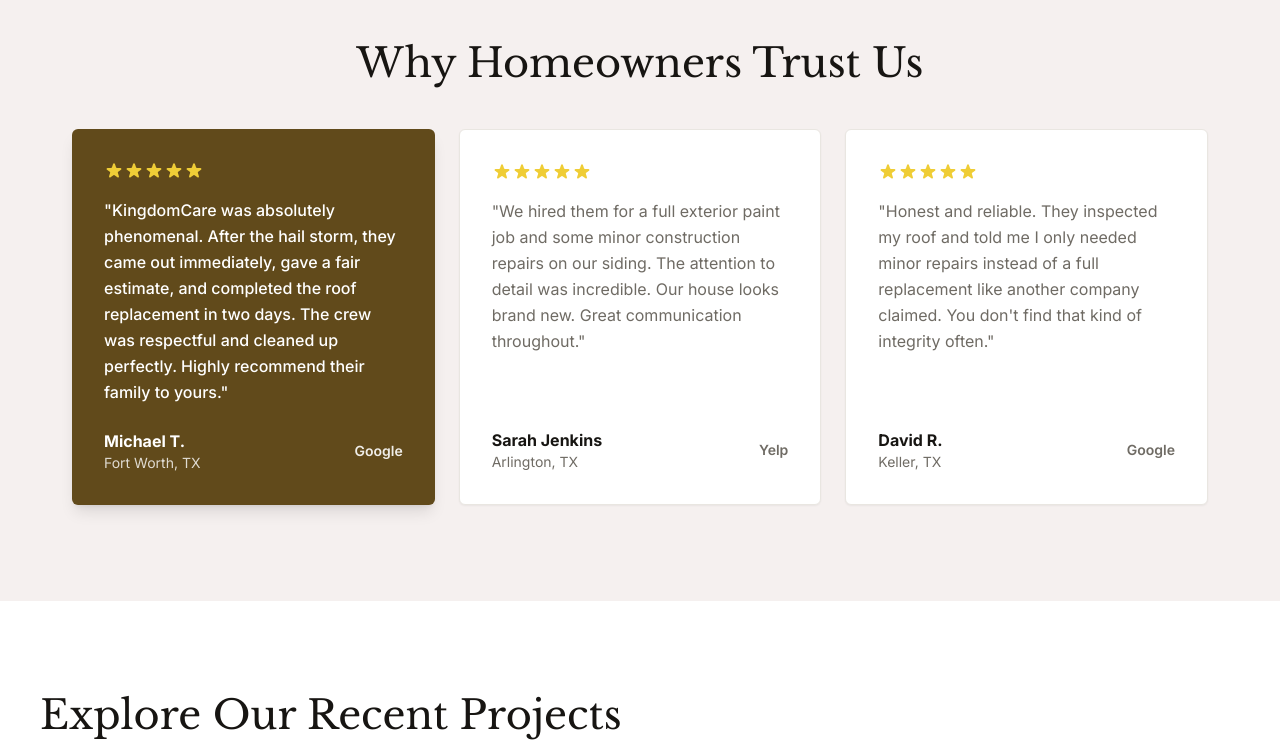
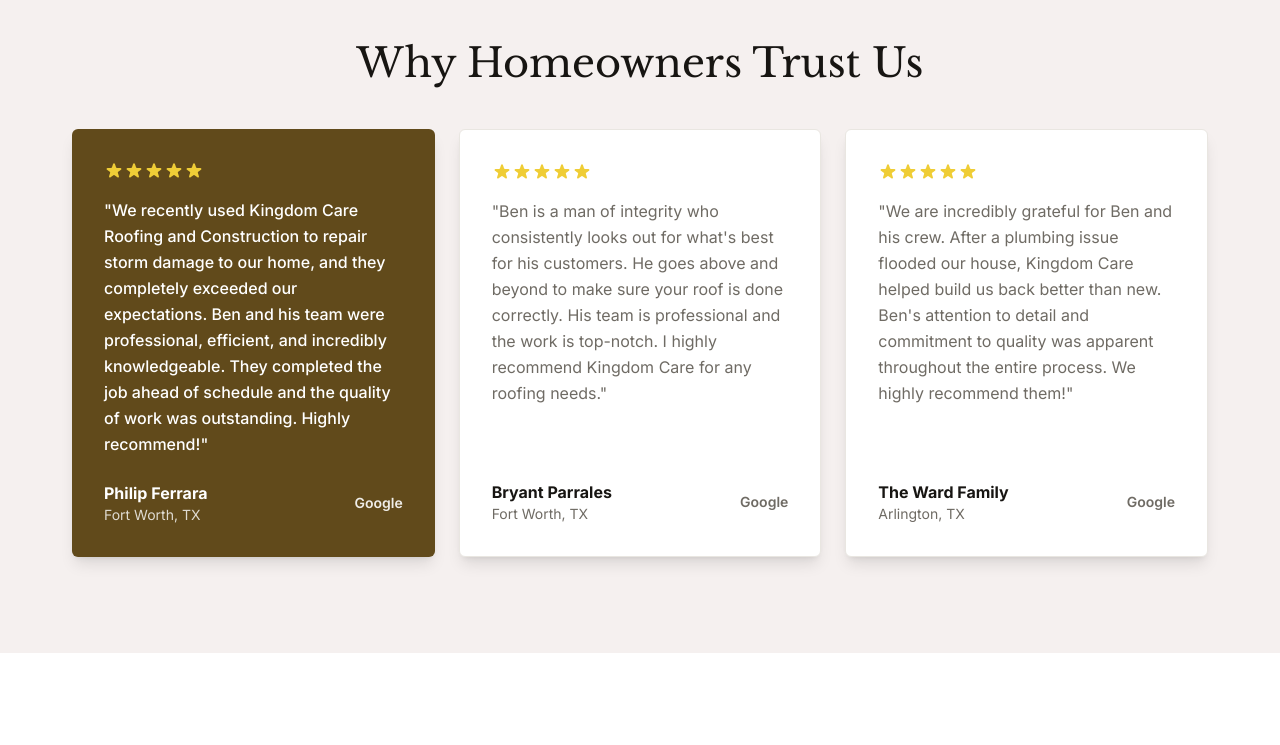
Before and after one commit to EverMDesign/Kingdom-Care-Roofing, a Next.js app: page / in a window 1280 px wide. Shown: the part 1040-1785 px from the top of the page. Built offline with nearby package versions, Linux system fonts and the light colour scheme.

Commit message:
feat: update contact information and enhance content across multiple components

```diff
--- a/src/components/FinalCTA.tsx
+++ b/src/components/FinalCTA.tsx
@@ -14,7 +14,7 @@
           <a href="#" className="bg-brand-cta text-brand-charcoal h-[56px] px-10 rounded-btn font-bold text-lg flex items-center justify-center hover:bg-[#D9B92E] transition-colors shadow-lg">
             Get an Estimate
           </a>
-          <a href="tel:8175550198" className="bg-transparent text-white border-2 border-white/60 h-[56px] px-10 rounded-btn font-bold text-lg flex items-center justify-center hover:bg-white/10 hover:border-white transition-colors">
+          <a href="tel:8178888282" className="bg-transparent text-white border-2 border-white/60 h-[56px] px-10 rounded-btn font-bold text-lg flex items-center justify-center hover:bg-white/10 hover:border-white transition-colors">
             Call Us
           </a>
         </div>
--- a/src/components/FloatingCTA.tsx
+++ b/src/components/FloatingCTA.tsx
@@ -8,7 +8,7 @@
         <span className="absolute right-full mr-4 bg-brand-charcoal text-white text-sm font-medium py-1.5 px-3 rounded shadow-lg whitespace-nowrap opacity-0 group-hover:opacity-100 transition-opacity pointer-events-none">Request Estimate</span>
       </a>
 
-      <a href="tel:8175550198" className="w-14 h-14 bg-brand-cta text-brand-charcoal rounded-full shadow-xl flex items-center justify-center hover:bg-[#D9B92E] transition-colors group relative border border-white/50">
+      <a href="tel:8178888282" className="w-14 h-14 bg-brand-cta text-brand-charcoal rounded-full shadow-xl flex items-center justify-center hover:bg-[#D9B92E] transition-colors group relative border border-white/50">
         <svg xmlns="http://www.w3.org/2000/svg" className="h-7 w-7" fill="none" viewBox="0 0 24 24" stroke="currentColor">
           <path strokeLinecap="round" strokeLinejoin="round" strokeWidth={2} d="M3 5a2 2 0 012-2h3.28a1 1 0 01.948.684l1.498 4.493a1 1 0 01-.502 1.21l-2.257 1.13a11.042 11.042 0 005.516 5.516l1.13-2.257a1 1 0 011.21-.502l4.493 1.498a1 1 0 01.684.949V19a2 2 0 01-2 2h-1C9.716 21 3 14.284 3 6V5z" />
         </svg>
--- a/src/components/Footer.tsx
+++ b/src/components/Footer.tsx
@@ -4,21 +4,21 @@
       <div className="max-w-content mx-auto px-4 md:px-8">
         <div className="grid grid-cols-1 md:grid-cols-2 lg:grid-cols-4 gap-12 mb-16">
           <div className="flex flex-col">
-            <a href="#" className="flex items-center gap-2 mb-6">
-              <div className="w-10 h-10 bg-brand-brown rounded-btn flex items-center justify-center text-brand-cta font-serif font-bold text-xl">KC</div>
-              <div className="flex flex-col">
-                <span className="font-serif font-bold text-[18px] leading-tight text-white">KingdomCare</span>
-                <span className="text-[11px] font-semibold text-brand-gold uppercase tracking-wider">Roofing & Construction</span>
-              </div>
+            <a href="/" className="flex items-center gap-2 mb-6">
+              <img
+                src="https://ik.imagekit.io/4wu305uo4/image_681a3f34432c476416e58469.png"
+                alt="KingdomCare Roofing & Construction"
+                className="h-10 w-auto object-contain"
+              />
             </a>
             <p className="text-sm text-white/70 mb-6 leading-relaxed">Providing top-tier roofing, painting, and exterior construction services with integrity and craftsmanship built to protect your family.</p>
 
             <div className="flex flex-col gap-3 text-sm text-white/90 mb-6">
-              <a href="tel:8175550198" className="flex items-center gap-2 hover:text-brand-cta transition-colors">
+              <a href="tel:8178888282" className="flex items-center gap-2 hover:text-brand-cta transition-colors">
                 <svg xmlns="http://www.w3.org/2000/svg" className="h-4 w-4 text-brand-gold" fill="none" viewBox="0 0 24 24" stroke="currentColor">
                   <path strokeLinecap="round" strokeLinejoin="round" strokeWidth={2} d="M3 5a2 2 0 012-2h3.28a1 1 0 01.948.684l1.498 4.493a1 1 0 01-.502 1.21l-2.257 1.13a11.042 11.042 0 005.516 5.516l1.13-2.257a1 1 0 011.21-.502l4.493 1.498a1 1 0 01.684.949V19a2 2 0 01-2 2h-1C9.716 21 3 14.284 3 6V5z" />
                 </svg>
-                (817) 555-0198
+                (817) 888-8282
               </a>
               <a href="mailto:info@kingdomcare.com" className="flex items-center gap-2 hover:text-brand-cta transition-colors">
                 <svg xmlns="http://www.w3.org/2000/svg" className="h-4 w-4 text-brand-gold" fill="none" viewBox="0 0 24 24" stroke="currentColor">
@@ -86,7 +86,7 @@
           <div className="flex gap-4">
             <a href="#" className="hover:text-white transition-colors">Privacy Policy</a>
             <a href="#" className="hover:text-white transition-colors">Terms of Service</a>
-            <span className="hidden md:inline">Lic: #RC-123456</span>
+            <span className="hidden md:inline">Fort Worth, TX</span>
           </div>
         </div>
       </div>
--- a/src/components/Hero.tsx
+++ b/src/components/Hero.tsx
@@ -29,7 +29,7 @@
                 <StarIcon key={i} />
               ))}
             </div>
-            <span className="text-white text-sm font-medium">4.9/5 Google Rating | Trusted by Homeowners</span>
+            <span className="text-white text-sm font-medium">5/5 Google Rating | 80+ Reviews</span>
           </div>
 
           <h1 className="text-white font-sans font-extrabold text-4xl lg:text-[58px] leading-[1.1] mb-6">
@@ -44,7 +44,7 @@
             <a href="#" className="bg-brand-cta text-brand-charcoal h-[52px] px-8 rounded-btn font-bold text-lg flex items-center justify-center hover:bg-[#D9B92E] transition-colors shadow-lg">
               Get a Free Estimate
             </a>
-            <a href="tel:8175550198" className="bg-transparent text-white border-2 border-white h-[52px] px-8 rounded-btn font-bold text-lg flex items-center justify-center hover:bg-white/10 transition-colors">
+            <a href="tel:8178888282" className="bg-transparent text-white border-2 border-white h-[52px] px-8 rounded-btn font-bold text-lg flex items-center justify-center hover:bg-white/10 transition-colors">
               Call Now
             </a>
           </div>
--- a/src/components/QuoteSection.tsx
+++ b/src/components/QuoteSection.tsx
@@ -17,7 +17,7 @@
         </svg>
 
         <p className="font-serif text-2xl md:text-3xl text-white leading-relaxed mb-8">
-          "We had several quotes, but KingdomCare stood out immediately. They weren't just trying to sell us a roof; they genuinely wanted to solve our problem. The crew was professional, fast, and the final result completely transformed the look of our home."
+          "I'm a realtor. My client wanted the entire roof replaced last minute before closing — Ben's team had a new roof up in a couple of hours! He is fast, affordable, and does quality work. Kingdom Care is now my go-to for all my clients' roofing needs."
         </p>
 
         <div className="flex justify-center text-brand-cta mb-4">
@@ -26,8 +26,8 @@
           ))}
         </div>
 
-        <p className="text-white font-bold text-lg">The Martinez Family</p>
-        <p className="text-white/70 text-sm">Fort Worth, TX • Verified Customer</p>
+        <p className="text-white font-bold text-lg">Ijeoma Love Obiajulu</p>
+        <p className="text-white/70 text-sm">Fort Worth, TX • Google Review</p>
       </div>
     </section>
   )
--- a/src/components/ServiceAreas.tsx
+++ b/src/components/ServiceAreas.tsx
@@ -35,7 +35,7 @@
 
             <div className="mt-auto">
               <p className="text-sm text-brand-charcoal font-medium mb-3">Don't see your city? We likely serve it.</p>
-              <a href="tel:8175550198" className="flex items-center justify-center gap-2 w-full border-2 border-brand-brown text-brand-brown font-bold py-3 rounded-btn hover:bg-brand-brown hover:text-white transition-colors">
+              <a href="tel:8178888282" className="flex items-center justify-center gap-2 w-full border-2 border-brand-brown text-brand-brown font-bold py-3 rounded-btn hover:bg-brand-brown hover:text-white transition-colors">
                 <svg xmlns="http://www.w3.org/2000/svg" className="h-5 w-5" viewBox="0 0 20 20" fill="currentColor">
                   <path d="M2 3a1 1 0 011-1h2.153a1 1 0 01.986.836l.74 4.435a1 1 0 01-.54 1.06l-1.548.773a11.037 11.037 0 006.105 6.105l.774-1.548a1 1 0 011.059-.54l4.435.74a1 1 0 01.836.986V17a1 1 0 01-1 1h-2C7.82 18 2 12.18 2 5V3z" />
                 </svg>
--- a/src/components/Testimonials.tsx
+++ b/src/components/Testimonials.tsx
@@ -6,6 +6,27 @@
   )
 }
 
+const reviews = [
+  {
+    text: 'We recently used Kingdom Care Roofing and Construction to repair storm damage to our home, and they completely exceeded our expectations. Ben and his team were professional, efficient, and incredibly knowledgeable. They completed the job ahead of schedule and the quality of work was outstanding. Highly recommend!',
+    name: 'Philip Ferrara',
+    location: 'Fort Worth, TX',
+    featured: true,
+  },
+  {
+    text: 'Ben is a man of integrity who consistently looks out for what\'s best for his customers. He goes above and beyond to make sure your roof is done correctly. His team is professional and the work is top-notch. I highly recommend Kingdom Care for any roofing needs.',
+    name: 'Bryant Parrales',
+    location: 'Fort Worth, TX',
+    featured: false,
+  },
+  {
+    text: "We are incredibly grateful for Ben and his crew. After a plumbing issue flooded our house, Kingdom Care helped build us back better than new. Ben's attention to detail and commitment to quality was apparent throughout the entire process. We highly recommend them!",
+    name: 'The Ward Family',
+    location: 'Arlington, TX',
+    featured: false,
+  },
+]
+
 export function Testimonials() {
   return (
     <section className="py-section-mb md:py-section-dt bg-brand-cream">
@@ -13,59 +34,25 @@
         <h2 className="font-serif text-3xl md:text-[40px] text-brand-charcoal text-center mb-12">Why Homeowners Trust Us</h2>
 
         <div className="grid grid-cols-1 md:grid-cols-3 gap-6">
-          <div className="bg-brand-brown rounded-card p-6 md:p-8 text-white shadow-lg flex flex-col justify-between">
+          {reviews.map((review) => (
+            <div key={review.name} className={`rounded-card p-6 md:p-8 shadow-lg flex flex-col justify-between ${review.featured ? 'bg-brand-brown text-white' : 'bg-white border border-brand-border'}`}>
               <div>
-              <div className="flex text-brand-cta mb-4">
+                <div className={`flex mb-4 ${review.featured ? 'text-brand-cta' : 'text-brand-cta'}`}>
                   {[...Array(5)].map((_, i) => (
                     <StarIcon key={i} />
                   ))}
                 </div>
-              <p className="text-[16px] leading-relaxed mb-6 font-medium">"KingdomCare was absolutely phenomenal. After the hail storm, they came out immediately, gave a fair estimate, and completed the roof replacement in two days. The crew was respectful and cleaned up perfectly. Highly recommend their family to yours."</p>
+                <p className={`text-[16px] leading-relaxed mb-6 ${review.featured ? 'font-medium' : 'text-brand-muted'}`}>"{review.text}"</p>
               </div>
               <div className="flex items-center justify-between">
                 <div>
-                <p className="font-bold">Michael T.</p>
-                <p className="text-sm text-white/80">Fort Worth, TX</p>
+                  <p className={`font-bold ${review.featured ? '' : 'text-brand-charcoal'}`}>{review.name}</p>
+                  <p className={`text-sm ${review.featured ? 'text-white/80' : 'text-brand-muted'}`}>{review.location}</p>
                 </div>
-              <span className="text-sm font-semibold opacity-90">Google</span>
+                <span className={`text-sm font-semibold ${review.featured ? 'opacity-90' : 'text-brand-muted'}`}>Google</span>
               </div>
             </div>
-
-          <div className="bg-white rounded-card p-6 md:p-8 border border-brand-border shadow-sm flex flex-col justify-between">
-            <div>
-              <div className="flex text-brand-cta mb-4">
-                {[...Array(5)].map((_, i) => (
-                  <StarIcon key={i} />
           ))}
-              </div>
-              <p className="text-[16px] text-brand-muted leading-relaxed mb-6">"We hired them for a full exterior paint job and some minor construction repairs on our siding. The attention to detail was incredible. Our house looks brand new. Great communication throughout."</p>
-            </div>
-            <div className="flex items-center justify-between">
-              <div>
-                <p className="font-bold text-brand-charcoal">Sarah Jenkins</p>
-                <p className="text-sm text-brand-muted">Arlington, TX</p>
-              </div>
-              <span className="text-sm font-semibold text-brand-muted">Yelp</span>
-            </div>
-          </div>
-
-          <div className="bg-white rounded-card p-6 md:p-8 border border-brand-border shadow-sm flex flex-col justify-between hidden md:flex">
-            <div>
-              <div className="flex text-brand-cta mb-4">
-                {[...Array(5)].map((_, i) => (
-                  <StarIcon key={i} />
-                ))}
-              </div>
-              <p className="text-[16px] text-brand-muted leading-relaxed mb-6">"Honest and reliable. They inspected my roof and told me I only needed minor repairs instead of a full replacement like another company claimed. You don't find that kind of integrity often."</p>
-            </div>
-            <div className="flex items-center justify-between">
-              <div>
-                <p className="font-bold text-brand-charcoal">David R.</p>
-                <p className="text-sm text-brand-muted">Keller, TX</p>
-              </div>
-              <span className="text-sm font-semibold text-brand-muted">Google</span>
-            </div>
-          </div>
         </div>
       </div>
     </section>
--- a/src/components/TopBar.tsx
+++ b/src/components/TopBar.tsx
@@ -5,12 +5,11 @@
         <span className="hidden sm:inline">Serving Fort Worth & The Surrounding DFW Area</span>
         <span className="sm:hidden">Serving Fort Worth & DFW</span>
         <div className="flex items-center gap-4">
-          <span className="hidden md:inline">License #RC-123456</span>
-          <a href="tel:8175550198" className="flex items-center gap-1 hover:text-brand-cta transition-colors">
+          <a href="tel:8178888282" className="flex items-center gap-1 hover:text-brand-cta transition-colors">
             <svg xmlns="http://www.w3.org/2000/svg" className="h-4 w-4" fill="none" viewBox="0 0 24 24" stroke="currentColor">
               <path strokeLinecap="round" strokeLinejoin="round" strokeWidth={2} d="M3 5a2 2 0 012-2h3.28a1 1 0 01.948.684l1.498 4.493a1 1 0 01-.502 1.21l-2.257 1.13a11.042 11.042 0 005.516 5.516l1.13-2.257a1 1 0 011.21-.502l4.493 1.498a1 1 0 01.684.949V19a2 2 0 01-2 2h-1C9.716 21 3 14.284 3 6V5z" />
             </svg>
-            (817) 555-0198
+            (817) 888-8282
           </a>
         </div>
       </div>
```
Also changed, not shown: src/components/About.tsx (+7 -7 lines), src/components/Offers.tsx (+6 -6 lines). Lines whose indentation alone changed are shown as unchanged.
